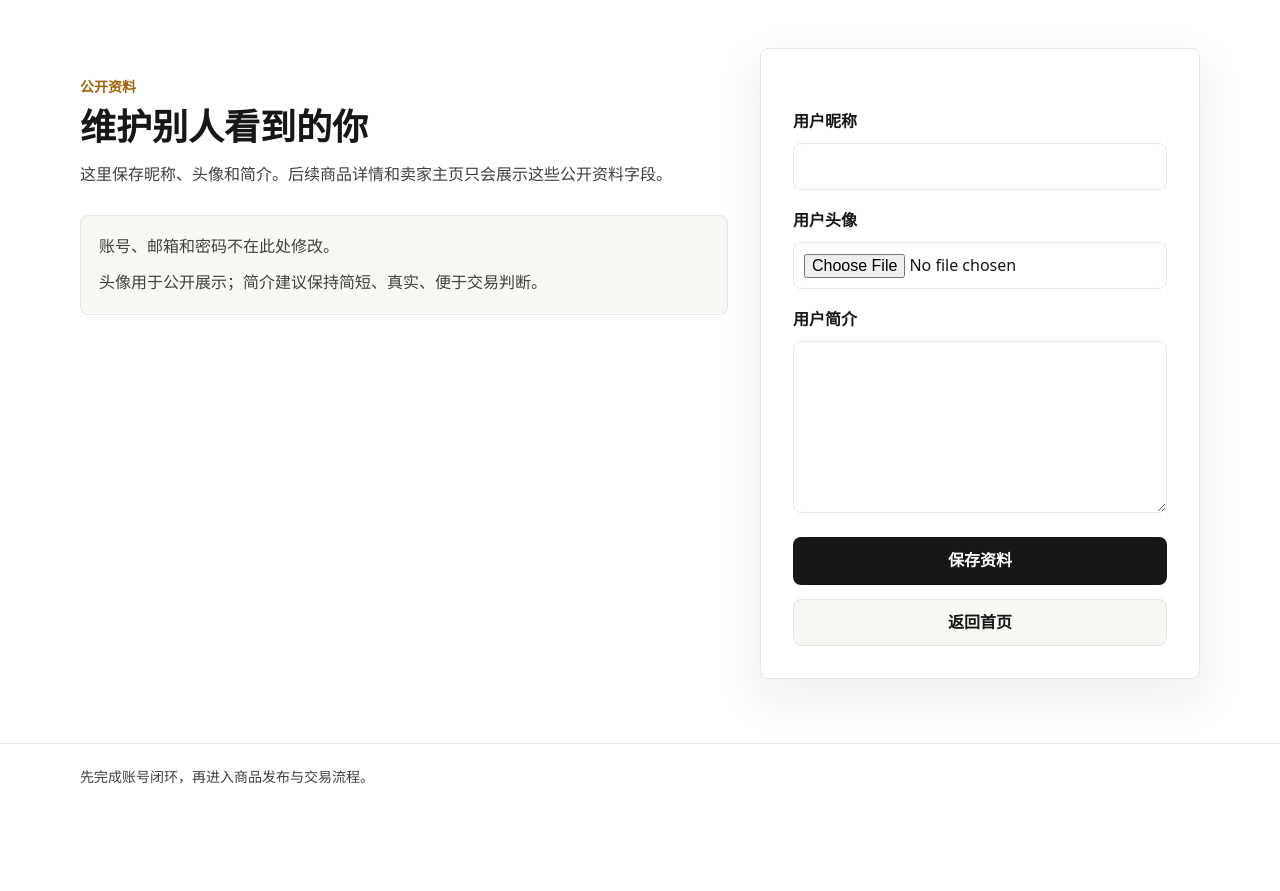
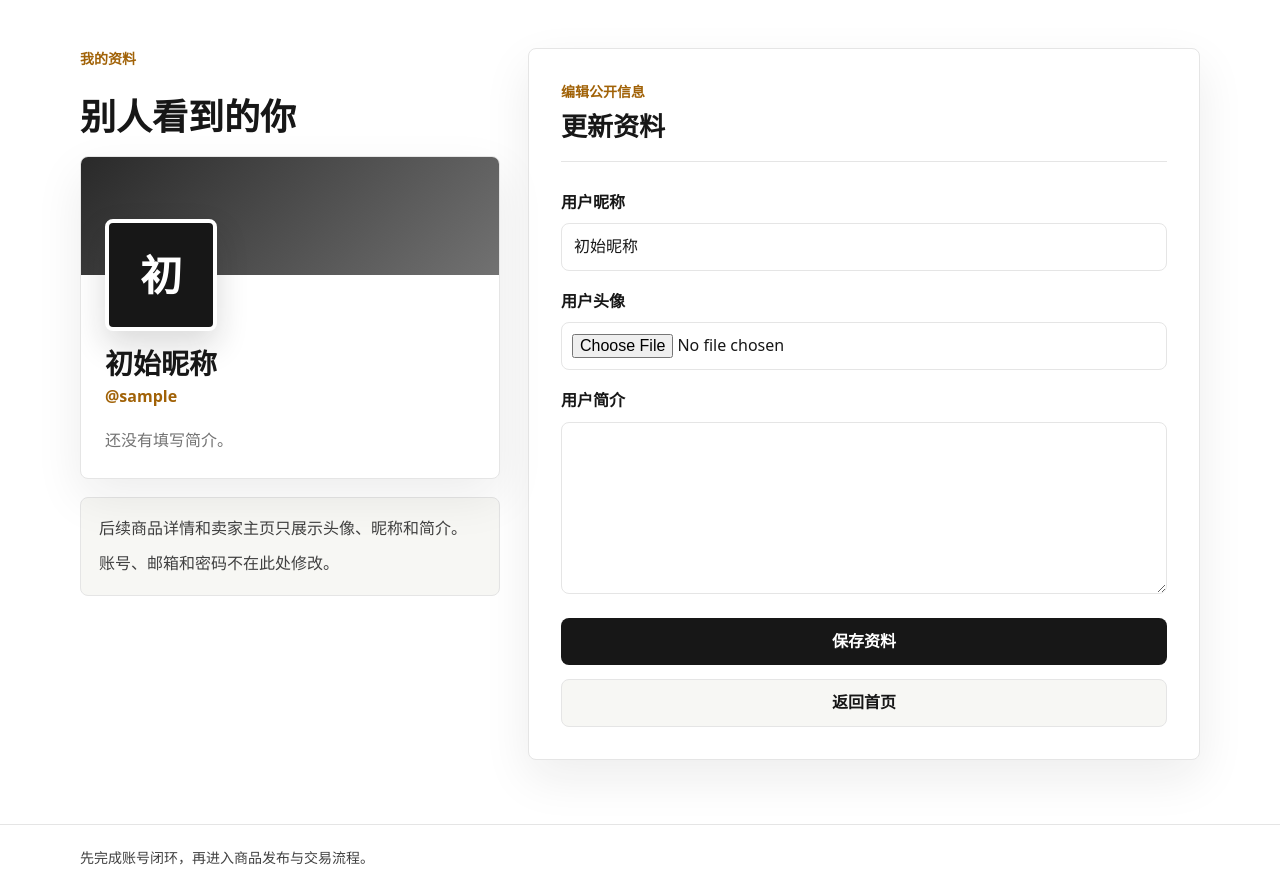
Before and after one commit to txysyc/secondhand-platform, a Django app: page /accounts/profile/ in a window 1280 px wide. Shown: the part 73-964 px from the top of the page. Before the commit the page ends 857 px from the top, so only its background shows below. Run offline with Django 5.2, Linux system fonts and the light colour scheme; the visitor is signed in with stand-in values (Sample User, id 1).

Commit message:
fix(secondhand-platform:users): 修复资料昵称默认值为空与完善资料页视觉 - 将 Profile.nickname 调整为非空字段，并设置统一默认昵称“初始昵称”  - 新增 0004 迁移，先回填历史空昵称再收紧字段约束  - 优化“我的资料”页为公开资料预览 + 编辑表单布局  - 为 ProfileView 模板补充 profile 上下文 - 补充默认昵称和资料页预览相关测试

```diff
--- a/secondhand-platform/templates/base.html
+++ b/secondhand-platform/templates/base.html
@@ -303,12 +303,96 @@
             min-height: calc(100vh - 220px);
             display: grid;
             align-items: start;
-            grid-template-columns: minmax(0, 1fr) minmax(320px, 440px);
-            gap: 32px;
+            grid-template-columns: minmax(300px, 420px) minmax(360px, 1fr);
+            gap: 28px;
         }
 
-        .profile-copy {
-            padding-top: 28px;
+        .profile-showcase {
+            display: grid;
+            gap: 18px;
+        }
+
+        .profile-showcase h1 {
+            max-width: 8em;
+        }
+
+        .profile-card {
+            position: relative;
+            overflow: hidden;
+            border: 1px solid var(--color-border);
+            border-radius: 8px;
+            background: var(--color-background);
+            box-shadow: var(--shadow-soft);
+        }
+
+        .profile-cover {
+            min-height: 118px;
+            background:
+                linear-gradient(135deg, rgba(23, 23, 23, 0.92), rgba(64, 64, 64, 0.74)),
+                repeating-linear-gradient(45deg, rgba(255, 255, 255, 0.12) 0 1px, transparent 1px 10px);
+        }
+
+        .profile-avatar-frame {
+            width: 112px;
+            height: 112px;
+            margin: -56px 24px 0;
+            border: 4px solid var(--color-background);
+            border-radius: 8px;
+            background: var(--color-surface);
+            box-shadow: 0 14px 32px rgba(23, 23, 23, 0.16);
+            display: grid;
+            place-items: center;
+            overflow: hidden;
+        }
+
+        .profile-avatar,
+        .profile-avatar-placeholder {
+            width: 100%;
+            height: 100%;
+        }
+
+        .profile-avatar {
+            object-fit: cover;
+        }
+
+        .profile-avatar-placeholder {
+            display: grid;
+            place-items: center;
+            background: var(--color-primary);
+            color: var(--color-on-primary);
+            font-size: 42px;
+            font-weight: 800;
+            line-height: 1;
+        }
+
+        .profile-card-body {
+            padding: 16px 24px 24px;
+        }
+
+        .profile-name {
+            margin: 0;
+            font-family: "Rubik", "Microsoft YaHei", system-ui, sans-serif;
+            font-size: 28px;
+            font-weight: 800;
+            line-height: 1.2;
+            word-break: break-word;
+        }
+
+        .profile-username {
+            margin: 4px 0 0;
+            color: var(--color-accent);
+            font-weight: 700;
+        }
+
+        .profile-bio {
+            margin: 18px 0 0;
+            color: var(--color-secondary);
+            white-space: pre-wrap;
+            word-break: break-word;
+        }
+
+        .profile-bio-empty {
+            color: #737373;
         }
 
         .profile-panel {
@@ -319,8 +403,20 @@
             padding: 32px;
         }
 
+        .profile-panel-header {
+            border-bottom: 1px solid var(--color-border);
+            padding-bottom: 18px;
+        }
+
+        .profile-panel-header h2 {
+            margin: 0;
+            font-family: "Rubik", "Microsoft YaHei", system-ui, sans-serif;
+            font-size: 26px;
+            line-height: 1.2;
+            letter-spacing: 0;
+        }
+
         .profile-summary {
-            margin-top: 28px;
             border: 1px solid var(--color-border);
             border-radius: 8px;
             background: var(--color-surface);
@@ -433,8 +529,12 @@
                 grid-template-columns: 1fr;
             }
 
-            .profile-copy {
-                padding-top: 0;
+            .profile-showcase h1 {
+                max-width: none;
+            }
+
+            .profile-panel {
+                padding: 24px;
             }
         }
     </style>
--- a/secondhand-platform/templates/users/profile_form.html
+++ b/secondhand-platform/templates/users/profile_form.html
@@ -4,19 +4,42 @@
 
 {% block content %}
 <section class="profile-layout" aria-labelledby="profile-title">
-    <div class="profile-copy">
-        <p class="eyebrow">公开资料</p>
-        <h1 id="profile-title">维护别人看到的你</h1>
-        <p class="lede">
-            这里保存昵称、头像和简介。后续商品详情和卖家主页只会展示这些公开资料字段。
-        </p>
+    <div class="profile-showcase">
+        <p class="eyebrow">我的资料</p>
+        <h1 id="profile-title">别人看到的你</h1>
+
+        <div class="profile-card" aria-label="公开资料预览">
+            <div class="profile-cover"></div>
+            <div class="profile-avatar-frame">
+                {% if profile.avatar %}
+                    <img class="profile-avatar" src="{{ profile.avatar.url }}" alt="{{ profile.nickname }}的头像">
+                {% else %}
+                    <span class="profile-avatar-placeholder" aria-hidden="true">{{ profile.nickname|first }}</span>
+                {% endif %}
+            </div>
+            <div class="profile-card-body">
+                <p class="profile-name">{{ profile.nickname }}</p>
+                <p class="profile-username">@{{ user.username }}</p>
+                {% if profile.bio %}
+                    <p class="profile-bio">{{ profile.bio }}</p>
+                {% else %}
+                    <p class="profile-bio profile-bio-empty">还没有填写简介。</p>
+                {% endif %}
+            </div>
+        </div>
+
         <div class="profile-summary" aria-label="公开资料说明">
+            <p>后续商品详情和卖家主页只展示头像、昵称和简介。</p>
             <p>账号、邮箱和密码不在此处修改。</p>
-            <p>头像用于公开展示；简介建议保持简短、真实、便于交易判断。</p>
         </div>
     </div>
 
     <div class="profile-panel">
+        <div class="profile-panel-header">
+            <p class="eyebrow">编辑公开信息</p>
+            <h2>更新资料</h2>
+        </div>
+
         <form class="form-stack" method="post" enctype="multipart/form-data" novalidate>
             {% csrf_token %}
 
--- a/secondhand-platform/users/models.py
+++ b/secondhand-platform/users/models.py
@@ -72,7 +72,8 @@ class Profile(models.Model):
         verbose_name="用户昵称",
         max_length=10,
         validators=[MinLengthValidator(1, message="用户昵称长度不能为空")],
-        null=True,
+        null=False,
+        default="初始昵称",
     )
     avatar = models.ImageField(
         verbose_name="用户头像",
--- a/secondhand-platform/users/views.py
+++ b/secondhand-platform/users/views.py
@@ -151,7 +151,7 @@ class ProfileView(LoginRequiredMixin, View):
 
         form = self.form_class(instance=profile)
 
-        context = {"form": form}
+        context = {"form": form, "profile": profile}
 
         return render(request, self.template_name, context=context)
 
@@ -165,7 +165,7 @@ class ProfileView(LoginRequiredMixin, View):
             files=request.FILES,
             instance=profile,
         )
-        context = {"form": form}
+        context = {"form": form, "profile": profile}
 
         if form.is_valid():
             form.save()
```
Also changed, not shown: secondhand-platform/users/tests.py (+12 -0 lines), secondhand-platform/users/migrations/0004_alter_profile_nickname.py (added).
